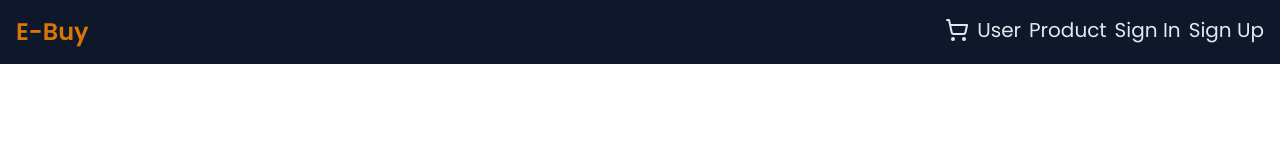
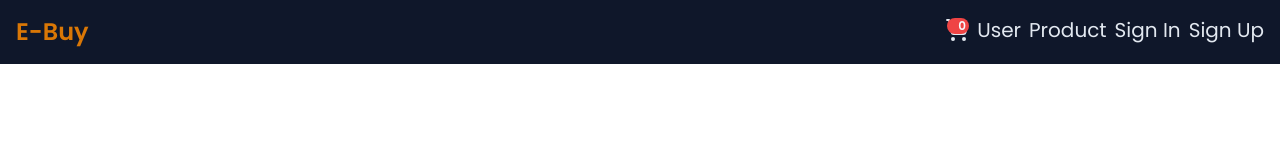
Before and after one commit to kaguthi/typescript-ecommerce, a React (Vite) app in the folder client/: page /signin in a window 1280 px wide. Shown: the top 160 px of the page. Built offline with nearby package versions, Linux system fonts and the light colour scheme.

Commit message:
added cart ui

```diff
--- a/client/src/Router.tsx
+++ b/client/src/Router.tsx
@@ -12,6 +12,7 @@ import AddProduct from './page/Product/AddProduct'
 import EditProduct from './page/Product/EditProduct'
 import DeleteProduct from './page/Product/DeleteProduct'
 import { useAuth } from './page/auth/AuthContext'
+import Profile from './page/Profile'
 
 function Router() {
 
@@ -22,6 +23,7 @@ function Router() {
       <Routes>
         <Route element={ <Layout /> }>
           <Route index element={ token ? <Home /> :<Navigate to="signin" /> } />
+          <Route path='profile' element={ token ? <Profile /> :<Navigate to="signin" /> } />
           <Route path='signin' element={ !token ? <Signin /> : < Navigate to="/" /> }/>
           <Route path='signup' element={ !token ? <SignUp /> : < Navigate to="/" /> }/>
           <Route path='product'>
--- /dev/null
+++ b/client/src/components/ui/badge.tsx
@@ -0,0 +1,36 @@
+import * as React from "react"
+import { cva, type VariantProps } from "class-variance-authority"
+
+import { cn } from "@/lib/utils"
+
+const badgeVariants = cva(
+  "inline-flex items-center rounded-full border px-2.5 py-0.5 text-xs font-semibold transition-colors focus:outline-none focus:ring-2 focus:ring-ring focus:ring-offset-2",
+  {
+    variants: {
+      variant: {
+        default:
+          "border-transparent bg-primary text-primary-foreground hover:bg-primary/80",
+        secondary:
+          "border-transparent bg-secondary text-secondary-foreground hover:bg-secondary/80",
+        destructive:
+          "border-transparent bg-destructive text-destructive-foreground hover:bg-destructive/80",
+        outline: "text-foreground",
+      },
+    },
+    defaultVariants: {
+      variant: "default",
+    },
+  }
+)
+
+export interface BadgeProps
+  extends React.HTMLAttributes<HTMLDivElement>,
+    VariantProps<typeof badgeVariants> {}
+
+function Badge({ className, variant, ...props }: BadgeProps) {
+  return (
+    <div className={cn(badgeVariants({ variant }), className)} {...props} />
+  )
+}
+
+export { Badge, badgeVariants }
--- /dev/null
+++ b/client/src/page/Cart.tsx
@@ -0,0 +1,53 @@
+import { useState, useEffect } from "react"
+import { useAuth } from "./auth/AuthContext";
+import { host } from "@/utils/constants";
+import toast from "react-hot-toast";
+import { productDetail } from "@/utils/types";
+import { Trash2 } from "lucide-react";
+
+function Cart() {
+    const [products, setproducts] = useState<productDetail[]>([]);
+    const { token } = useAuth();
+
+    useEffect(() => {
+        fetch(`${host}/products`, {
+            headers: {
+                "authorization" : `Bearer ${token}`
+            }
+        })
+        .then(response => response.json())
+        .then(data => setproducts(data))
+        .catch(err => toast.error(err))
+    },[token])
+
+    const deleteItem = () => {
+        toast.success("Deleted Successfully")
+    }
+  return (
+    <div className="flex flex-col">
+        {
+            products && products.length > 0 ?
+            products.map((product, index) => (
+                <div key={index} className="flex justify-between mt-5 p-4">
+                    <div>
+                        <img src={`${host}/uploads/${product.image}`} alt={product.name} width={100} height={100}/>
+                    </div>
+                    <div className="flex flex-col">
+                        <div className="font-bold">{product.name}</div>
+                        <h6 className="">Price: ${product.price}</h6>
+                        <h6>Quantity: 1</h6>
+                    </div>
+                    <div className="flex flex-col">
+                        <div className="right-0">
+                            <Trash2 className="size-5 cursor-pointer" onClick={deleteItem}/>
+                        </div>
+                    </div>
+                </div>
+            ))
+            : <div>No products found</div>
+        }
+    </div>
+  )
+}
+
+export default Cart
--- a/client/src/page/Navbar.tsx
+++ b/client/src/page/Navbar.tsx
@@ -6,6 +6,15 @@ import { useAuth } from "./auth/AuthContext";
 import useLogout from "./auth/Logout";
 import { DropdownMenu, DropdownMenuContent, DropdownMenuSeparator, DropdownMenuLabel, DropdownMenuGroup, DropdownMenuItem } from "@/components/ui/dropdown-menu";
 import { DropdownMenuTrigger } from "@radix-ui/react-dropdown-menu";
+import { Badge } from "@/components/ui/badge"
+import {
+  Sheet,
+  SheetContent,
+  SheetHeader,
+  SheetTitle,
+  SheetTrigger,
+} from "@/components/ui/sheet"
+import Cart from "./Cart";
 
 function Navbar() {
   const { token, name, profileImage } = useAuth();
@@ -15,10 +24,19 @@ function Navbar() {
       <Link to="/" className="text-amber-600 text-2xl text-center py-4 px-4 font-semibold">E-Buy</Link>
       <nav className="py-4">
         <ul className="flex space-x-2 items-center">
-          <li>
-            <Link to="/cart" className="text-slate-200">
-              <ShoppingCart className="text-slate-200" aria-label="Shopping Cart" />
-            </Link>
+          <li className="relative">
+            <Sheet>
+              <SheetTrigger asChild>
+                <ShoppingCart className="text-slate-200 cursor-pointer" aria-label="Shopping Cart" />
+              </SheetTrigger>
+              <SheetContent>
+                <SheetHeader>
+                  <SheetTitle>Cart</SheetTitle>
+                </SheetHeader>
+                <Cart />
+              </SheetContent>
+            </Sheet>
+            <Badge className="absolute top-0 right-0 size-4" variant="destructive">0</Badge>
           </li>
           <li>
             <Link to="/user" className="text-slate-200 text-xl">User</Link>
@@ -31,7 +49,7 @@ function Navbar() {
               <li>
                 <DropdownMenu>
                   <DropdownMenuTrigger asChild>
-                    <h4 className="text-slate-200 text-xl">{name}</h4>
+                    <h4 className="text-slate-200 text-xl cursor-pointer">{name}</h4>
                   </DropdownMenuTrigger>
                   <DropdownMenuContent>
                     <DropdownMenuLabel>My Account</DropdownMenuLabel>
@@ -39,7 +57,7 @@ function Navbar() {
                     <DropdownMenuGroup>
                       <DropdownMenuItem>
                         <User className="mr-2 h-4 w-4"/>
-                        <span>Profile</span>
+                        <span><Link to='profile'>Profile</Link></span>
                       </DropdownMenuItem>
                       <DropdownMenuItem>
                         <LogOut className="mr-2 h-4 w-4" />
--- /dev/null
+++ b/client/src/page/Profile.tsx
@@ -0,0 +1,8 @@
+
+function Profile() {
+  return (
+    <div>Profile</div>
+  )
+}
+
+export default Profile
```
